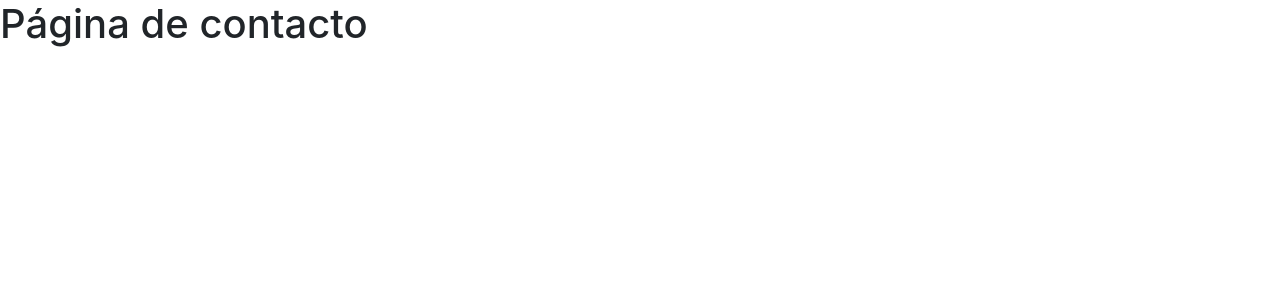
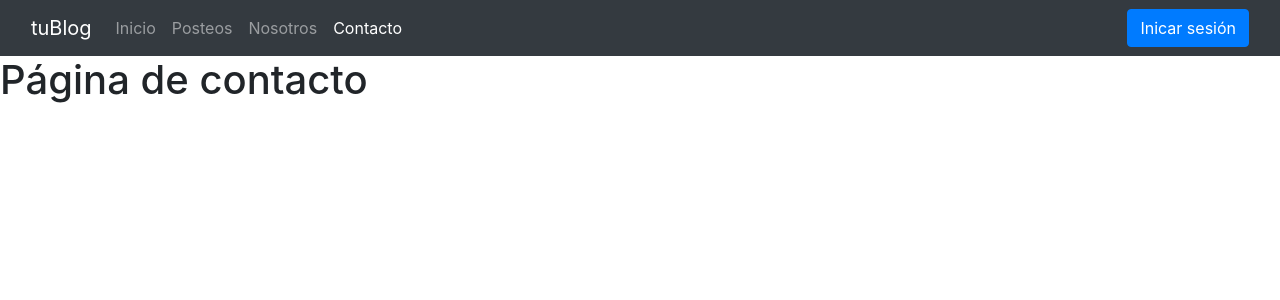
Before and after one commit to zma99/tublog, a Django app: page /contacto/ in a window 1280 px wide. Shown: the top 300 px of the page. Run offline with Django 3.2, Linux system fonts and the light colour scheme; some libraries are stand-ins or nearby versions.

Commit message:
Modificaciones en templates, barra de navegación y modal login

```diff
--- a/templates/base.html
+++ b/templates/base.html
@@ -19,11 +19,83 @@
 </head>
 <body>
     <!-- Barra de navegación -->
-    <nav>
+    <nav class="navbar navbar-expand-lg navbar-dark bg-dark">
         {% block nav %}
-
+        <div class="container-fluid">
+            <a class="navbar-brand" href="{% url 'inicio' %}">tuBlog</a>
+            <button class="navbar-toggler" type="button" data-toggle="collapse" data-target="#navbarNavDropdown" aria-controls="navbarNavDropdown" aria-expanded="false" aria-label="Toggle navigation">
+              <span class="navbar-toggler-icon"></span>
+            </button>
+            <div class="collapse navbar-collapse" id="navbarNavDropdown">
+              <ul class="navbar-nav">
+                <li class="nav-item">
+                  <a class="nav-link {%block class-a-inicio%}active{%endblock class-a-inicio%}" aria-current="page" href="{%block a-href-inicio%}{%endblock a-href-inicio%}">Inicio</a>
+                </li>
+                {%block btn-nosotros%}
+                <li class="nav-item dropdown">
+                  <a class="nav-link dropdown-toggle" href="{% url 'noticias' %}" id="navbarDropdownMenuLink" data-toggle="dropdown" aria-haspopup="true" aria-expanded="false">
+                    Noticias
+                  </a>
+                  <div class="dropdown-menu" aria-labelledby="navbarDropdownMenuLink">
+                    <a class="dropdown-item" href="#">Deportes</a>
+                    <a class="dropdown-item" href="#">Política</a>
+                    <a class="dropdown-item" href="#">Tecnología</a>
+                  </div>
+                </li>
+                {%endblock btn-nosotros%}
+                <li class="nav-item">
+                  <a class="nav-link {%block class-a-posteos%}{%endblock class-a-posteos%}" href="{% url 'posteos' %}">Posteos</a>
+                </li>
+                <li class="nav-item">
+                  <a class="nav-link {%block class-a-nosotros%}{%endblock class-a-nosotros%}" href="{%block a-href-nosotros%}{% url 'nosotros' %}{%endblock a-href-nosotros%}">Nosotros</a>
+                </li>
+                <li class="nav-item">
+                    <a class="nav-link {%block class-a-contacto%}{%endblock class-a-contacto%}" href="{%block a-href-contacto%}{% url 'contacto' %}{%endblock a-href-contacto%}">Contacto</a>
+                  </li>
+              </ul>
+              <ul class="navbar-nav ml-auto">
+                  <li class="nav-item">
+                    <button class="btn btn-primary" data-toggle="modal" data-target="#ventanaLogin">
+                        Inicar sesión
+                    </button>
+                  </li>
+              </ul>
+            </div>
+          </div>
         {% endblock nav %}
     </nav>
+
+    <div id="ventanaLogin" class="modal" tabindex="-1">
+        <div class="modal-dialog">
+          <div class="modal-content">
+            <div class="modal-header">
+              <h5 class="modal-title">Inicio de sesión</h5>
+              <button type="button" class="close" data-dismiss="modal" aria-label="Close">
+                  <span aria-hidden="true">&times;</span>
+              </button>
+            </div>
+            <div class="modal-body">
+                <form>
+                    <div class="mb-3">
+                      <label for="exampleInputEmail1" class="form-label">Usuario</label>
+                      <input type="email" class="form-control" id="exampleInputEmail1" aria-describedby="emailHelp">
+                    </div>
+                    <div class="mb-3">
+                      <label for="exampleInputPassword1" class="form-label">Contraseña</label>
+                      <input type="password" class="form-control" id="exampleInputPassword1">
+                    </div>
+                    <div class="mb-3 form-check">
+                      <input type="checkbox" class="form-check-input" id="exampleCheck1">
+                      <label class="form-check-label" for="exampleCheck1">Recordar mi usuario</label>
+                    </div>
+                    <button type="submit" class="btn btn-primary">Ingresar</button>
+                    <button type="button" class="btn btn-primary btn-close" data-dismiss="modal">Cancelar</button>
+                </form>
+            </div>
+
+          </div>
+        </div>
+      </div>
 
 
     <!-- Encabezado -->
--- a/templates/contacto.html
+++ b/templates/contacto.html
@@ -1,6 +1,17 @@
 {% extends 'base.html' %}
 
 {% block titulo %}Contacto{% endblock titulo %}
+
+{%block class-a-inicio%}{%endblock class-a-inicio%}{%block a-href-inicio%}{% url 'inicio' %}{%endblock a-href-inicio%}
+
+{%block class-a-posteos%}{%endblock class-a-posteos%}{%block a-href-posteos%}{% url 'posteos' %}{%endblock a-href-posteos%}
+
+{%block class-a-nosotros%}{%endblock class-a-nosotros%}{%block a-href-nosotros%}{% url 'nosotros' %}{%endblock a-href-nosotros%}
+
+{%block class-a-contacto%}active{%endblock class-a-contacto%}{%block a-href-contacto%}{%endblock a-href-contacto%}
+
+{%block btn-nosotros%}{%endblock btn-nosotros%}
+
 
 {% block body %}
 
```
Also changed, not shown: templates/nosotros.html (+11 -0 lines), templates/posteos.html (+10 -0 lines).
